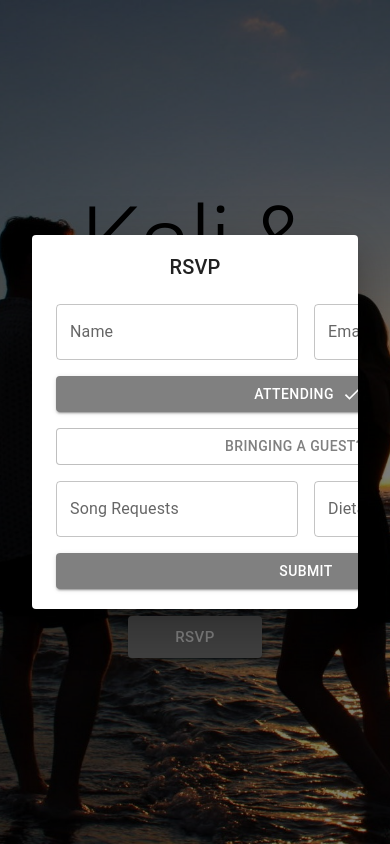
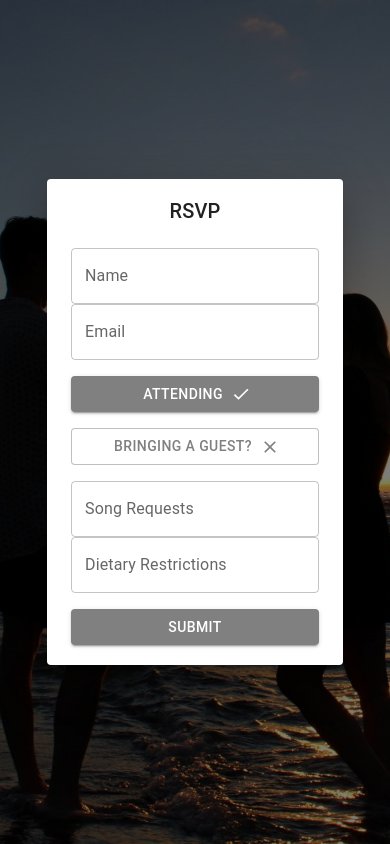
Before and after one commit to JackCotter/WeddingRSVP, a Next.js app in the folder client/: page / in a window 390 px wide. Both pictures are taken after a click on the button "RSVP". Shown: the top 844 px of the page. Built offline with nearby package versions, Linux system fonts and the light colour scheme.

Commit message:
modal styles for rsvp modal on mobile

```diff
--- a/client/components/modals/rsvpModal.tsx
+++ b/client/components/modals/rsvpModal.tsx
@@ -79,14 +79,9 @@ const RsvpModal = (props: RsvpModalProps) => {
   return (
     <Dialog open={true} onClose={props.onClose}>
       <DialogTitle className={styles["modal-title"]}>RSVP</DialogTitle>
-      <DialogContent>
+      <DialogContent className={styles["modal-content"]}>
         <form onSubmit={formik.handleSubmit}>
-          <Stack
-            className={styles["wrapper"]}
-            spacing={2}
-            direction="column"
-            style={{ minWidth: "500px" }}
-          >
+          <Stack className={styles["wrapper"]} spacing={2} direction="column">
             {errorBar.show && (
               <Alert severity={errorBar.error ? "error" : "success"}>
                 {errorBar.message
@@ -94,8 +89,9 @@ const RsvpModal = (props: RsvpModalProps) => {
                   : "There was a server error"}
               </Alert>
             )}
-            <Stack direction="row" spacing={2}>
+            <div className={styles["stack-row"]}>
               <TextField
+                className={styles["input-box-1"]}
                 fullWidth
                 label="Name"
                 name="name"
@@ -105,6 +101,7 @@ const RsvpModal = (props: RsvpModalProps) => {
                 helperText={formik.errors.name}
               />
               <TextField
+                className={styles["input-box-2"]}
                 fullWidth
                 label="Email"
                 name="email"
@@ -113,7 +110,7 @@ const RsvpModal = (props: RsvpModalProps) => {
                 error={formik.errors.email !== undefined}
                 helperText={formik.errors.email}
               />
-            </Stack>
+            </div>
             <Button
               variant={formik.values.attending ? "contained" : "outlined"}
               name="attending"
@@ -127,9 +124,10 @@ const RsvpModal = (props: RsvpModalProps) => {
             </Button>
             {formik.values.attending && (
               <>
-                <Stack direction="row" spacing={2}>
+                <div className={styles["stack-row"]}>
                   <Button
-                    fullWidth={!formik.values.needsGuest}
+                    className={styles["input-box-1"]}
+                    fullWidth
                     variant={
                       formik.values.needsGuest ? "contained" : "outlined"
                     }
@@ -141,13 +139,18 @@ const RsvpModal = (props: RsvpModalProps) => {
                       )
                     }
                     endIcon={
-                      formik.values.needsGuest ? <CheckIcon /> : <CloseIcon />
+                      formik.values.needsGuest ? (
+                        <CheckIcon className={styles["guest-check-icon"]} />
+                      ) : (
+                        <CloseIcon />
+                      )
                     }
                   >
                     Bringing a guest?
                   </Button>
                   {formik.values.needsGuest && (
                     <TextField
+                      className={styles["input-box-2"]}
                       fullWidth
                       label="Guest Name"
                       name="guest"
@@ -155,9 +158,10 @@ const RsvpModal = (props: RsvpModalProps) => {
                       onChange={formik.handleChange}
                     />
                   )}
-                </Stack>
-                <Stack direction="row" spacing={2}>
+                </div>
+                <div className={styles["stack-row"]}>
                   <TextField
+                    className={styles["input-box-1"]}
                     fullWidth
                     label="Song Requests"
                     name="songRequest"
@@ -165,13 +169,14 @@ const RsvpModal = (props: RsvpModalProps) => {
                     onChange={formik.handleChange}
                   />
                   <TextField
+                    className={styles["input-box-2"]}
                     fullWidth
                     label="Dietary Restrictions"
                     name="dietaryRestrictions"
                     value={formik.values.dietaryRestrictions}
                     onChange={formik.handleChange}
                   />
-                </Stack>
+                </div>
               </>
             )}
             <Button type="submit" variant="contained">
--- a/client/styles/rsvpModal.module.css
+++ b/client/styles/rsvpModal.module.css
@@ -7,3 +7,36 @@
   font-family: 'Dancing Script', cursive;
   font-size: xx-large;
 }
+
+.modal-content {
+  min-width: 8vw;
+}
+
+.stack-row {
+  display: flex;
+  flex-direction: row;
+  justify-content: center;
+  align-items: center;
+}
+
+.input-box-1 {
+  margin-right: 6px;
+}
+.input-box-2 {
+  margin-left: 6px;
+}
+
+@media screen and (max-width: 450px) {
+  .stack-row {
+    flex-direction: column;
+    justify-content: space-between;
+  }
+  .input-box-1 {
+    margin: 0;
+    margin-bottom: 6px;
+  }
+  .input-box-2 {
+    margin: 0;
+    margin-top: 6px;
+  }
+}
```
